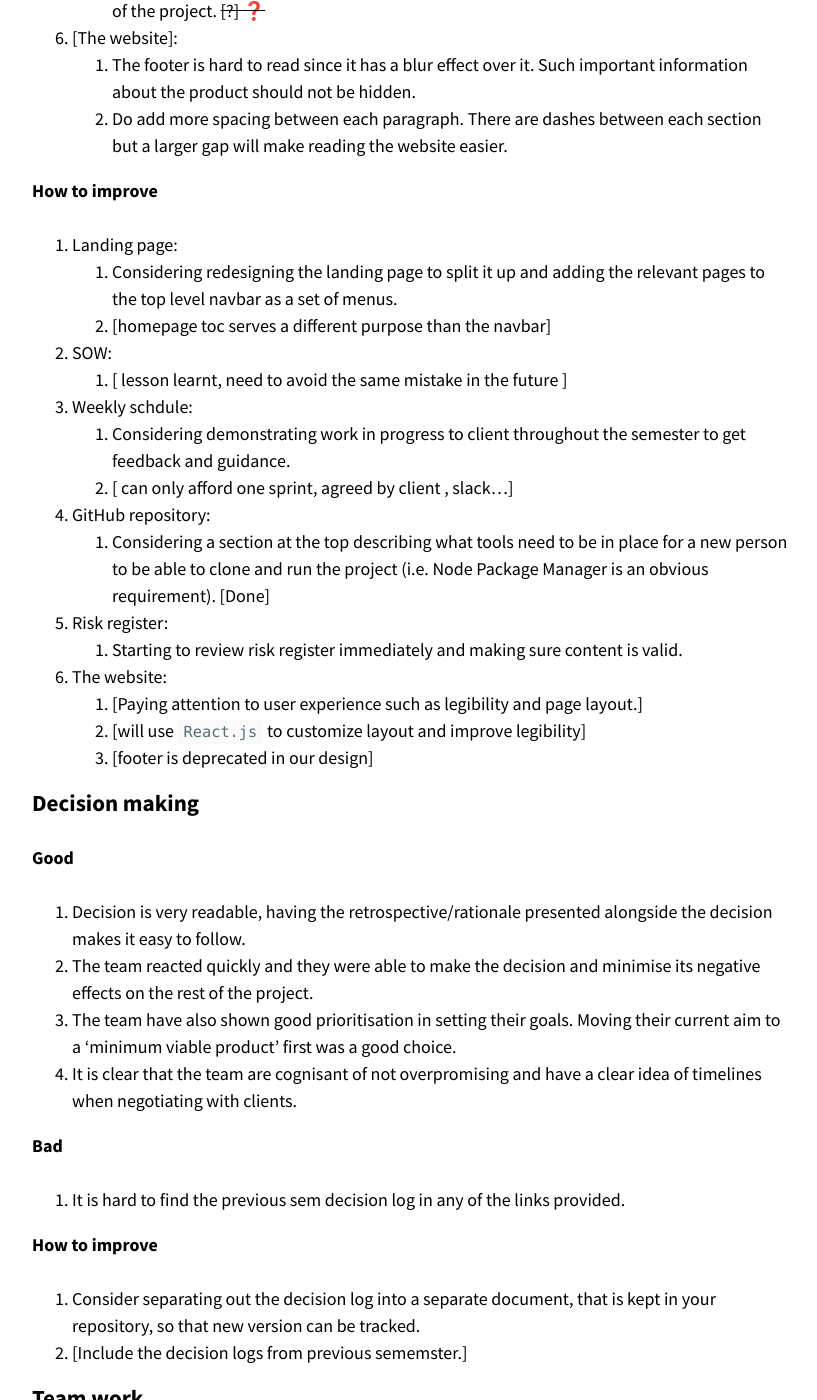
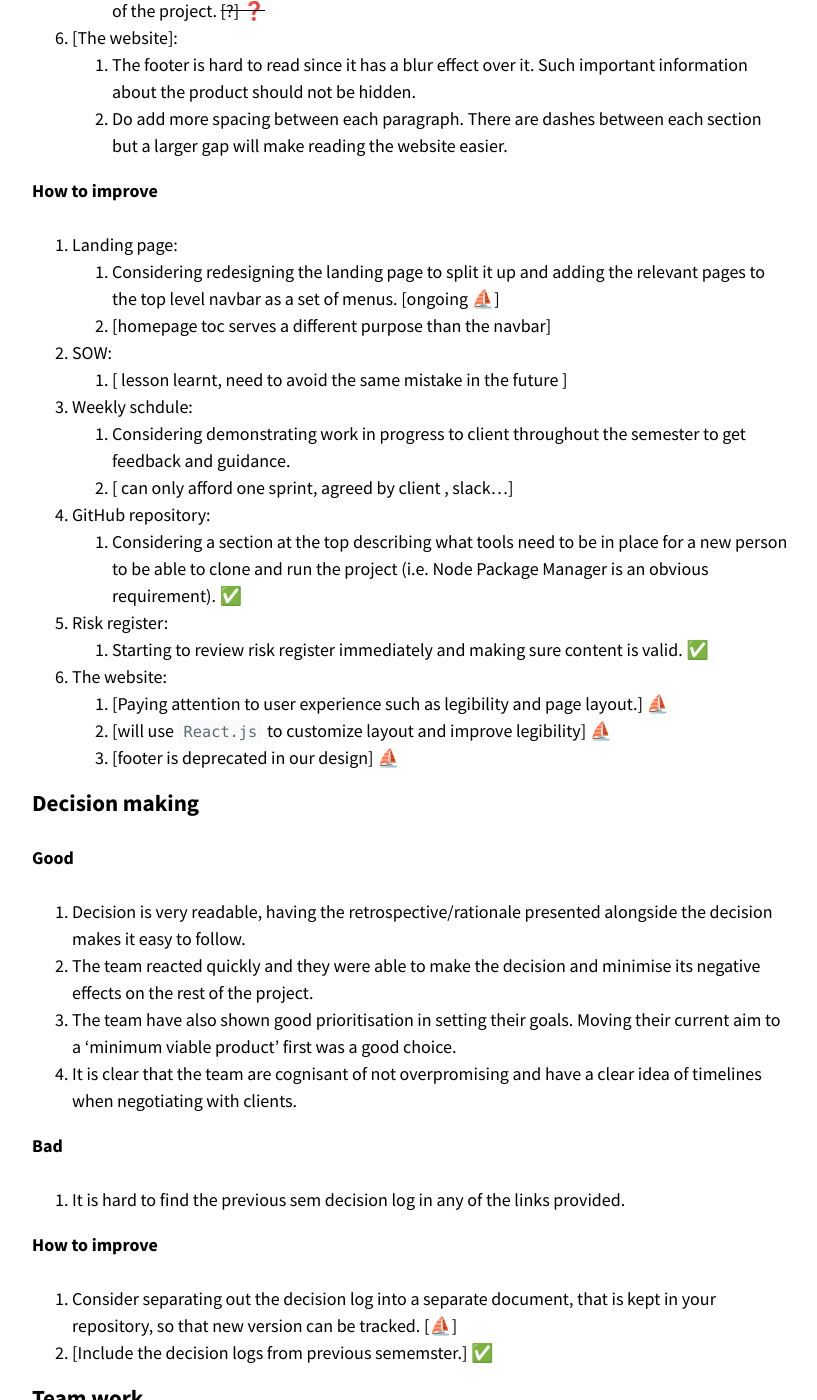
Before and after one commit to optofab/optofab.github.io, a Jekyll site: the page built from _retrospectives/2021-08-16-Retrospective-Audit-1-Semester2.md, in a window 1280 px wide and 1400 px high, scrolled down 2421 px. Shown: the whole window, without its empty margins (343-1160 px from the left). Built offline with Jekyll 4.4.1, drawn with Linux system fonts in a browser that asks for light colours; nearby versions of some CDN libraries; emoji names are drawn with the system emoji font; some of the changed lines change nothing that is shown.

Commit message:
update retro based on feedback and discussion

```diff
--- a/_retrospectives/2021-08-16-Retrospective-Audit-1-Semester2.md
+++ b/_retrospectives/2021-08-16-Retrospective-Audit-1-Semester2.md
@@ -3,6 +3,7 @@ layout: post
 tag:
   - "Audit"
   - "Retrospective"
+last_modified_at: 2021-08-23
 ---
 
 > Our team project is a continuing one from last semester focusing on the implementations of a Customer Portal and a Local Order Management System for ANFF OptoFab ACT.
@@ -63,7 +64,7 @@ Thanks to the candid critiques and valuable feedback from our tutor and shadow t
 **How to improve**
 
 1. Landing page:
-   1. Considering redesigning the landing page to split it up and adding the relevant pages to the top level navbar as a set of menus.
+   1. Considering redesigning the landing page to split it up and adding the relevant pages to the top level navbar as a set of menus. [ongoing :boat:]
    2. [homepage toc serves a different purpose than the navbar]
 2. SOW:
    1. [ lesson learnt, need to avoid the same mistake in the future ]
@@ -71,13 +72,13 @@ Thanks to the candid critiques and valuable feedback from our tutor and shadow t
    1. Considering demonstrating work in progress to client throughout the semester to get feedback and guidance.
    2. [ can only afford one sprint, agreed by client , slack...]
 4. GitHub repository:
-   1. Considering a section at the top describing what tools need to be in place for a new person to be able to clone and run the project (i.e. Node Package Manager is an obvious requirement). [Done]
+   1. Considering a section at the top describing what tools need to be in place for a new person to be able to clone and run the project (i.e. Node Package Manager is an obvious requirement). :white_check_mark:
 5. Risk register:
-   1. Starting to review risk register immediately and making sure content is valid.
+   1. Starting to review risk register immediately and making sure content is valid. :white_check_mark:
 6. The website:
-   1. [Paying attention to user experience such as legibility and page layout.]
-   2. [will use `React.js` to customize layout and improve legibility]
-   3. [footer is deprecated in our design]
+   1. [Paying attention to user experience such as legibility and page layout.] :boat:
+   2. [will use `React.js` to customize layout and improve legibility] :boat:
+   3. [footer is deprecated in our design] :boat:
 
 ### Decision making
 
@@ -94,8 +95,8 @@ Thanks to the candid critiques and valuable feedback from our tutor and shadow t
 
 **How to improve**
 
-1. Consider separating out the decision log into a separate document, that is kept in your repository, so that new version can be tracked.
-2. [Include the decision logs from previous sememster.]
+1. Consider separating out the decision log into a separate document, that is kept in your repository, so that new version can be tracked. [:boat:]
+2. [Include the decision logs from previous sememster.] :white_check_mark:
 
 ### Team work
 
@@ -115,8 +116,8 @@ Thanks to the candid critiques and valuable feedback from our tutor and shadow t
 **How to improve**
 
 1. The team should make sure that the deputy spokesperson is in a position to backup the project manager, and that in turn one or two other team members shadows the deputy. ~~[?] :question:~~
-2. Team should maintain a work log to track hours spent from each member.
-3. [Refine the team charter with more details, including: what's expected from each team member; explanations for the values;]
+2. Team should maintain a work log to track hours spent from each member. :white_check_mark:
+3. [Refine the team charter with more details, including: what's expected from each team member; explanations for the values;] :white_check_mark:
 
 ### Communication
 
@@ -133,8 +134,8 @@ Thanks to the candid critiques and valuable feedback from our tutor and shadow t
 **How to improve**
 
 1. Try to minute more details of the discussion to for future review.
-2. It would be great if the team could include the agreed decisions after each discussion item.
-3. It is suggested that the team assign a Front End leader and Back End leader to join the client meetings together with the project manager. ~~[?] :question:~~
+2. It would be great if the team could include the agreed decisions after each discussion item. :white_check_mark:
+3. It is suggested that the team assign a Front End leader and Back End leader to join the client meetings together with the project manager. ~~[?] :question:~~ :white_check_mark:
 
 ### Reflection
 
@@ -149,6 +150,6 @@ Thanks to the candid critiques and valuable feedback from our tutor and shadow t
 
 **How to improve**
 
-1. The team should have a reflection log, and individually every team member should have some reflections to capture as well. ~~[?] :question:~~
-2. It would be better if the team could add the rationale behind each risk or even add a reflection log to show evidence of reflection among the team. Similar to the decision log, what exactly happened that gave rise to each risk. ~~[?] :question:~~
-3. [Incorporate the reflection in landing page]
+1. The team should have a reflection log, and individually every team member should have some reflections to capture as well. ~~[?] :question:~~ :white_check_mark:
+2. It would be better if the team could add the rationale behind each risk or even add a reflection log to show evidence of reflection among the team. Similar to the decision log, what exactly happened that gave rise to each risk. ~~[?] :question:~~ :white_check_mark:
+3. [Incorporate the reflection in landing page] :white_check_mark:
```
